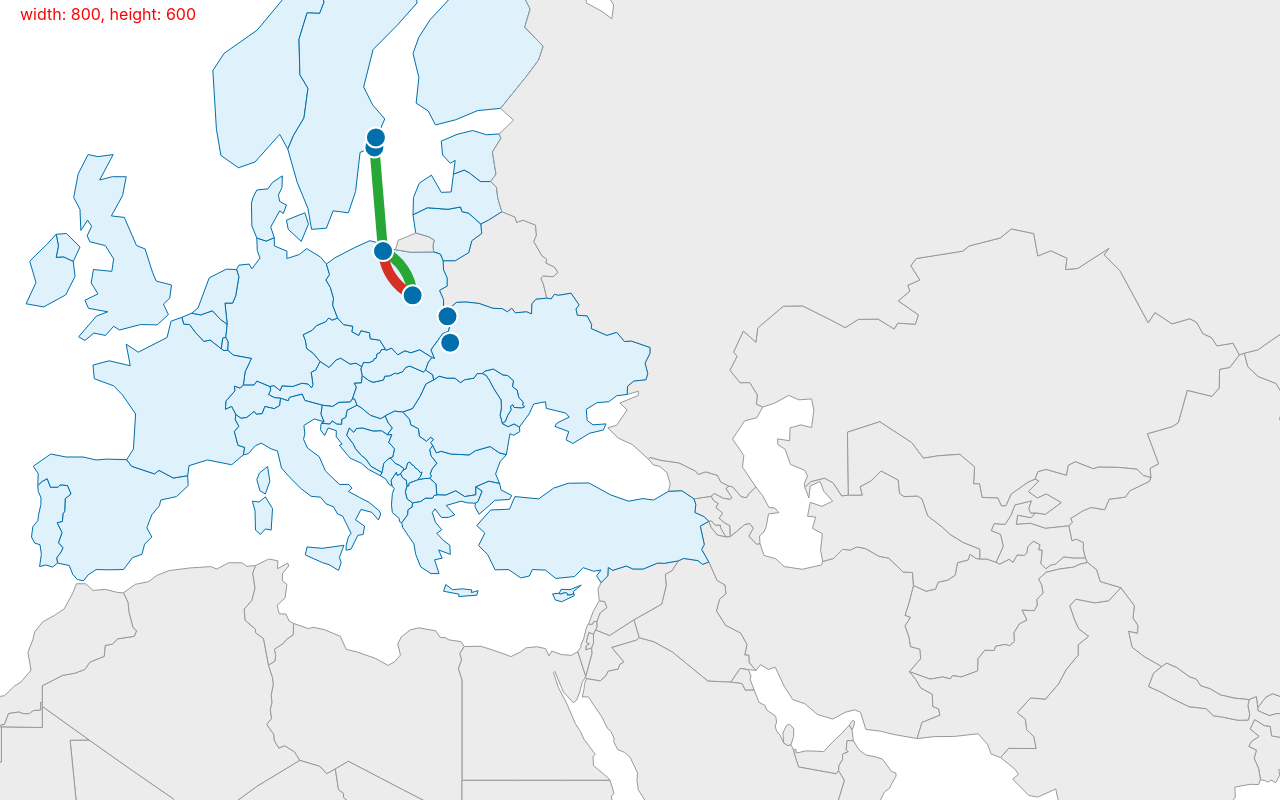
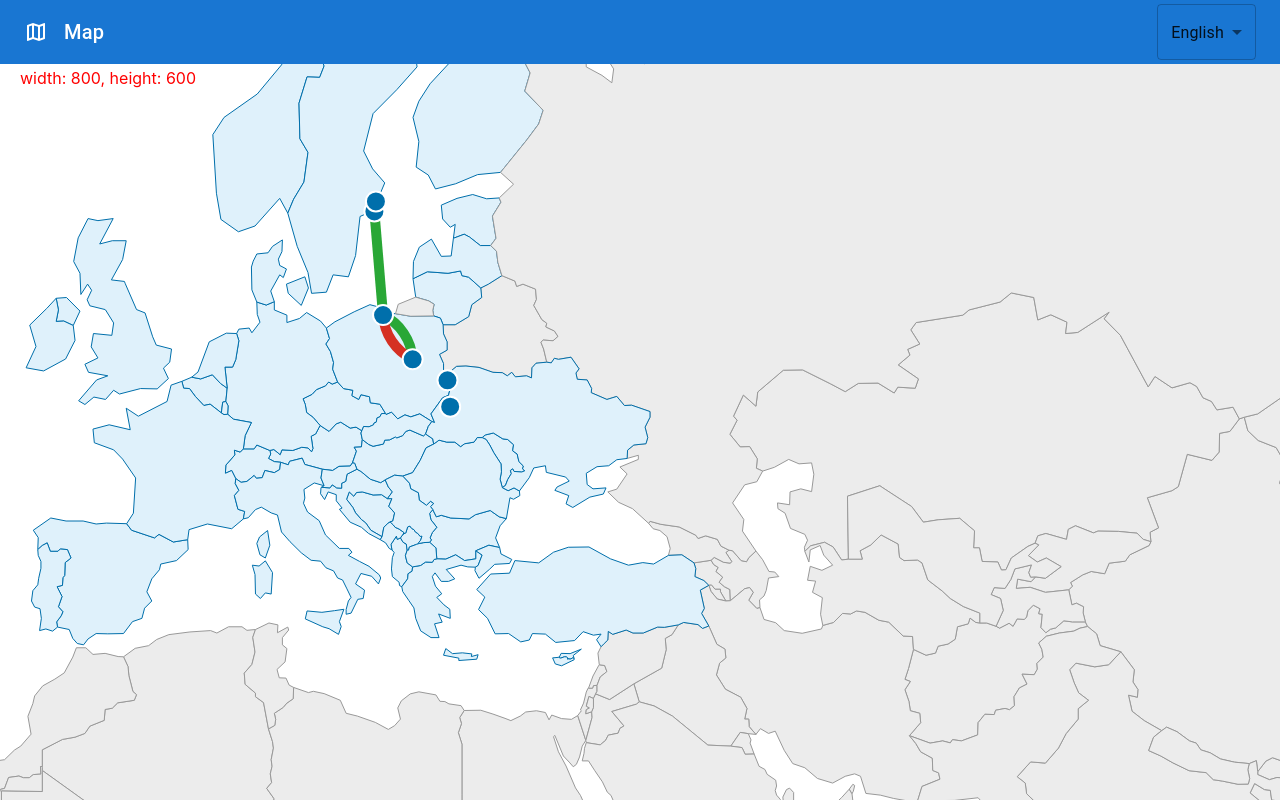
Before and after one commit to zero-plus-x/aidmap, a React (Create React App) app: page / in a window 1280 px wide. Built offline with nearby package versions, Linux system fonts and the light colour scheme; the HTML template or start-up script is replaced by a standard one.

Commit message:
Add locale selector

```diff
--- a/src/App.js
+++ b/src/App.js
@@ -2,13 +2,14 @@ import './App.css'
 import * as data from './data/data.json'
 
 import Map from './components/Map'
+import { TopBar } from './components/TopBar'
 import { LocaleProvider } from './localeContext'
 
 function App() {
-
   return (
     <LocaleProvider>
       <div className="App">
+        <TopBar />
         <Map {...data} />
       </div>
     </LocaleProvider>
--- a/src/components/CountryInfo.js
+++ b/src/components/CountryInfo.js
@@ -10,6 +10,7 @@ import {
   Typography,
 } from '@mui/material'
 import { useTranslation } from '../useTranslation'
+import { LocaleSelector } from './LocaleSelector'
 
 export const CountryInfo = ({ nameCode, info, onClose }) => {
   const t = useTranslation()
@@ -29,6 +30,7 @@ export const CountryInfo = ({ nameCode, info, onClose }) => {
           <Typography sx={{ ml: 2, flex: 1 }} variant="h6" component="div">
             {t(nameCode)}
           </Typography>
+          <LocaleSelector />
         </Toolbar>
       </AppBar>
       <List>
--- /dev/null
+++ b/src/components/LocaleSelector.js
@@ -0,0 +1,20 @@
+import { useLocale, useSetLocale } from '../localeContext'
+import { MenuItem, Select } from '@mui/material'
+
+export const LocaleSelector = () => {
+  const locale = useLocale()
+  const setLocale = useSetLocale()
+
+  return (
+    <Select
+      displayEmpty
+      inputProps={{ 'aria-label': 'Without label' }}
+      value={locale}
+      onChange={(e) => setLocale(e.target.value)}
+    >
+      <MenuItem value={'uk'}>Українська</MenuItem>
+      <MenuItem value={'en'}>English</MenuItem>
+      <MenuItem value={'ru'}>Русский</MenuItem>
+    </Select>
+  )
+}
--- a/src/components/PointInfo.js
+++ b/src/components/PointInfo.js
@@ -11,6 +11,7 @@ import {
   Typography,
 } from '@mui/material'
 import { useTranslation } from '../useTranslation'
+import { LocaleSelector } from './LocaleSelector'
 
 export const PointInfo = ({
   onClose,
@@ -36,6 +37,7 @@ export const PointInfo = ({
           <Typography sx={{ ml: 2, flex: 1 }} variant="h6" component="div">
             {t(nameCode)}
           </Typography>
+          <LocaleSelector />
         </Toolbar>
       </AppBar>
       <List>
--- /dev/null
+++ b/src/components/TopBar.js
@@ -0,0 +1,22 @@
+import { AppBar, Toolbar, Typography } from '@mui/material'
+import { MapOutlined } from '@mui/icons-material'
+import { LocaleSelector } from './LocaleSelector'
+
+export const TopBar = () => {
+  return (
+    <AppBar position="static">
+      <Toolbar>
+        <MapOutlined sx={{ mr: 2 }} />
+        <Typography
+          variant="h6"
+          component="div"
+          align="left"
+          sx={{ flexGrow: 1 }}
+        >
+          Map
+        </Typography>
+        <LocaleSelector />
+      </Toolbar>
+    </AppBar>
+  )
+}
--- a/src/localeContext.js
+++ b/src/localeContext.js
@@ -1,13 +1,19 @@
 import { createContext, useContext, useState } from 'react'
 
 const localeContext = createContext()
+const localeSetContext = createContext()
 
 export const LocaleProvider = ({ children }) => {
-  const [locale] = useState('en')
+  const [locale, setLocale] = useState('en')
+
   return (
-    <localeContext.Provider value={locale}>{children}</localeContext.Provider>
+    <localeContext.Provider value={locale}>
+      <localeSetContext.Provider value={setLocale}>
+        {children}
+      </localeSetContext.Provider>
+    </localeContext.Provider>
   )
 }
 
-
 export const useLocale = () => useContext(localeContext)
+export const useSetLocale = () => useContext(localeSetContext)
```
